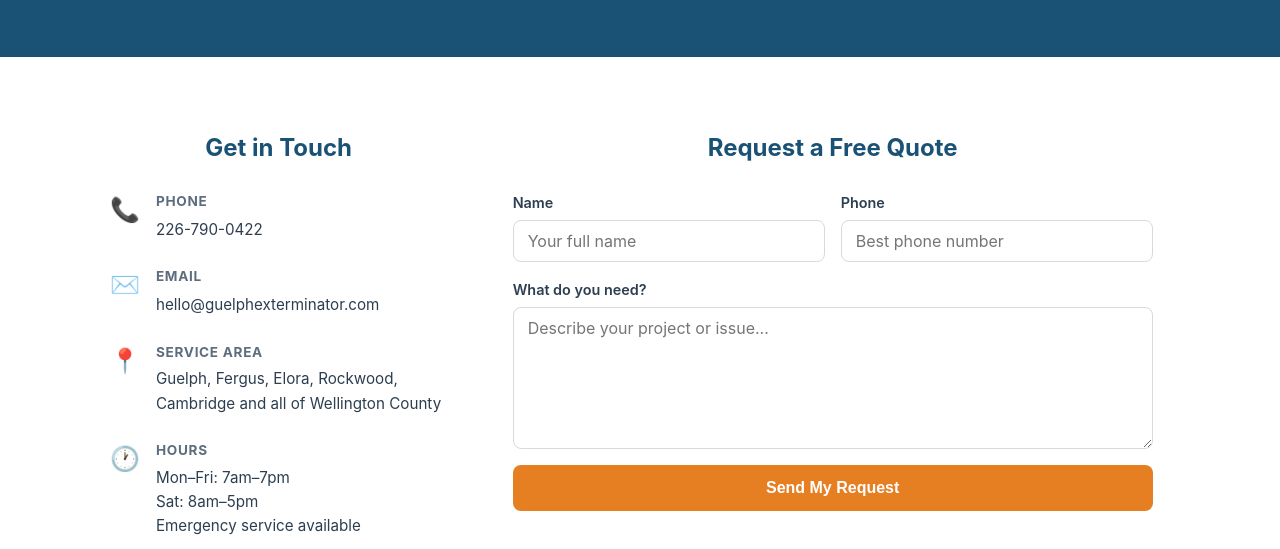
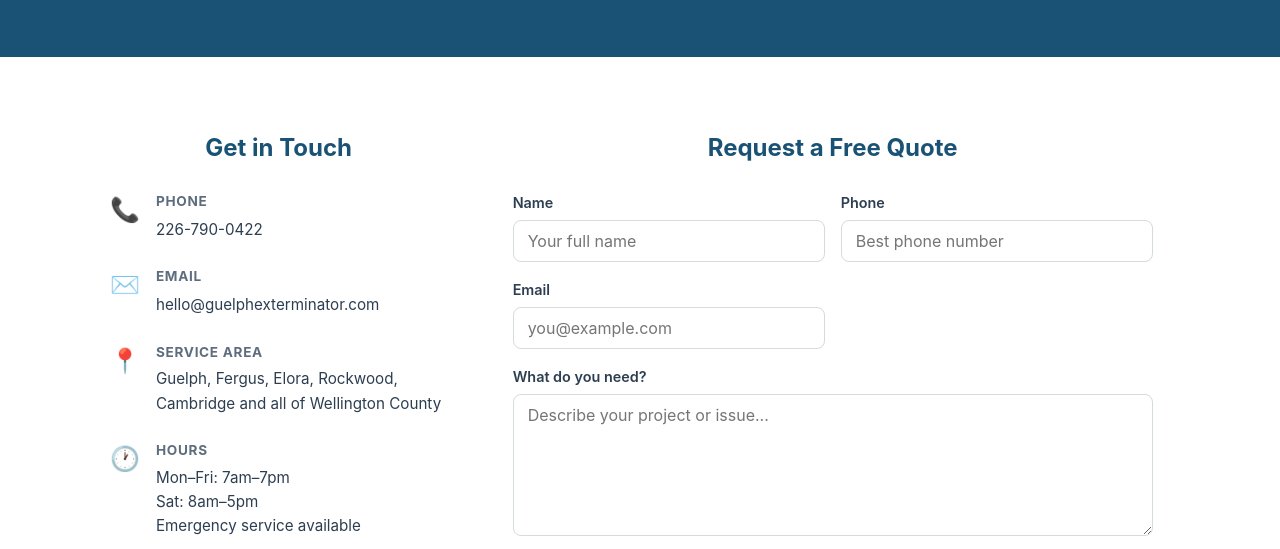
Before and after one commit to ads-ux/guelphexterminator-com, a plain HTML site: page contact.html in a window 1280 px wide. Shown: the part 229-778 px from the top of the page. Drawn offline with Linux system fonts and the light colour scheme.

Commit message:
Add email input field to contact form

```diff
--- a/contact.html
+++ b/contact.html
@@ -89,6 +89,7 @@
         <div class="form-row">
           <label>Name <input type="text" name="name" required placeholder="Your full name"></label>
           <label>Phone <input type="tel" name="phone" placeholder="Best phone number"></label>
+          <label>Email <input type="email" name="email" required placeholder="you@example.com"></label>
         </div>
         <label>What do you need?
           <textarea name="message" rows="6" placeholder="Describe your project or issue..."></textarea>
```
